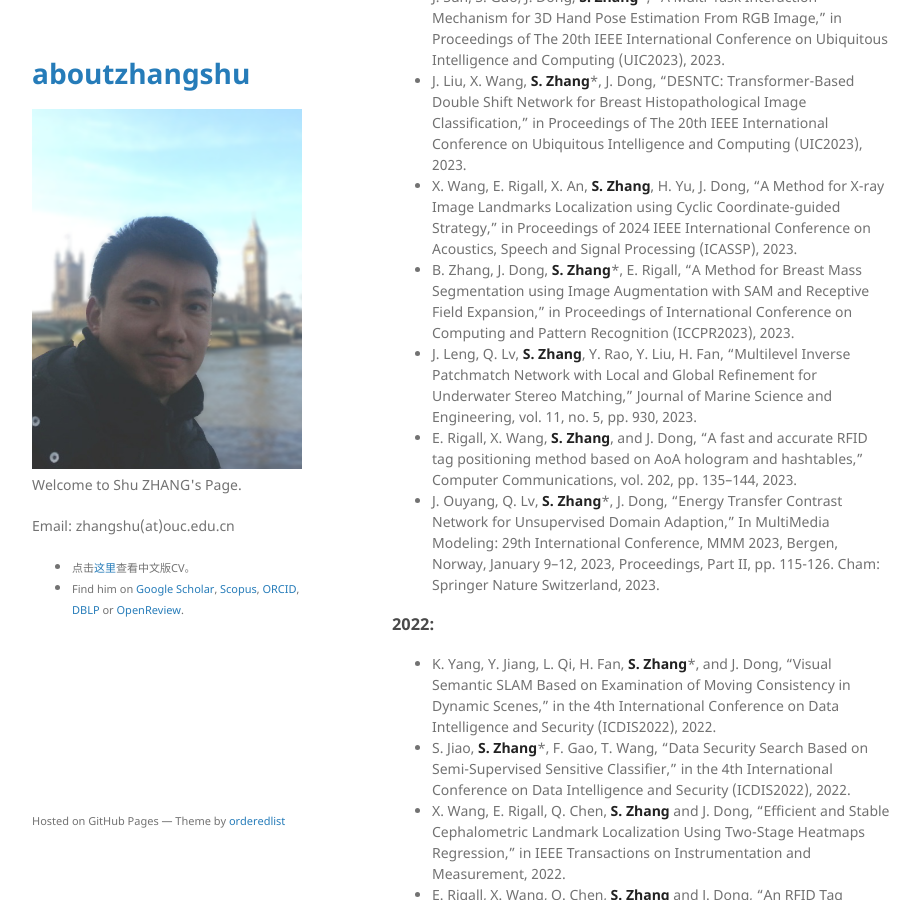
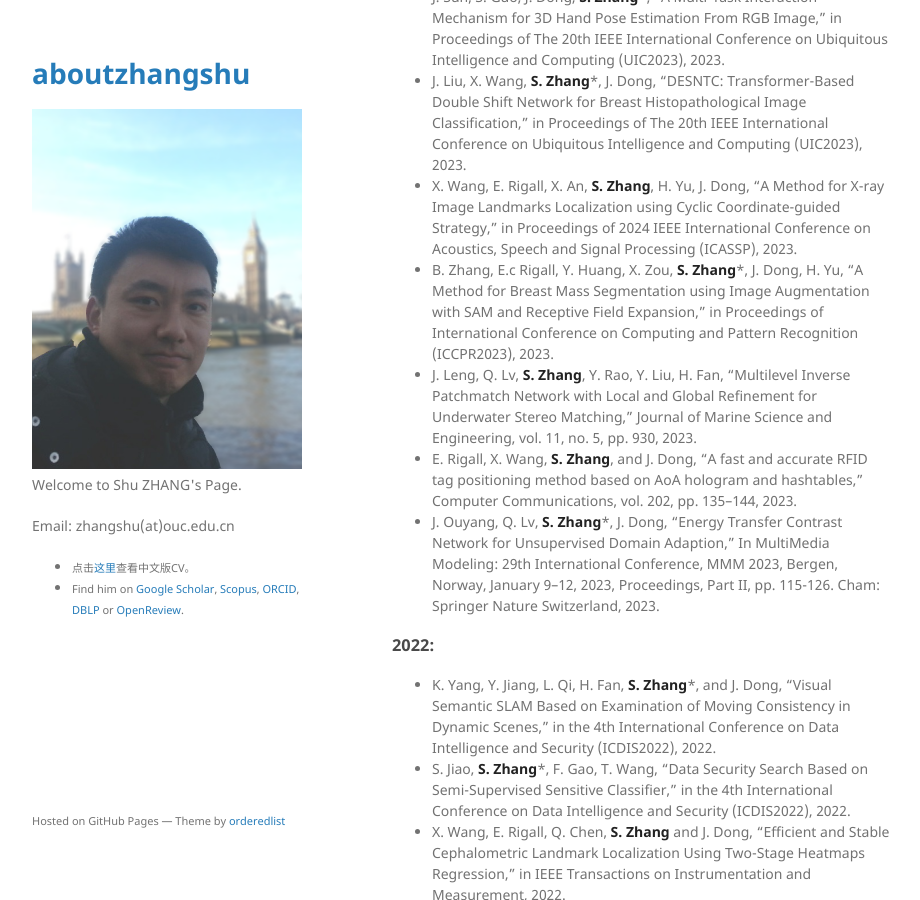
Before and after one commit to jackyspeed/aboutzhangshu, a Jekyll site: the page built from index.md, in a window 1280 px wide and 900 px high, scrolled down 2238 px. Shown: the whole window, without its empty margins (178-1098 px from the left). Built offline with Jekyll 4.4.1, drawn with Linux system fonts in a browser that asks for light colours; our own code applies the rules of GitHub Pages for plain Markdown files.

Commit message:
Update index.md

```diff
--- a/index.md
+++ b/index.md
@@ -76,7 +76,7 @@ Shu Zhang is currently an Associate Professor and Postgraduate supervisor at Oce
 - J. Sun, S. Guo, J. Dong, **S. Zhang***, "A Multi-Task Interaction Mechanism for 3D Hand Pose Estimation From RGB Image," in Proceedings of The 20th IEEE International Conference on Ubiquitous Intelligence and Computing (UIC2023), 2023.
 - J. Liu, X. Wang, **S. Zhang***, J. Dong, "DESNTC: Transformer-Based Double Shift Network for Breast Histopathological Image Classification," in Proceedings of The 20th IEEE International Conference on Ubiquitous Intelligence and Computing (UIC2023), 2023.
 - X. Wang, E. Rigall, X. An, **S. Zhang**, H. Yu, J. Dong, "A Method for X-ray Image Landmarks Localization using Cyclic Coordinate-guided Strategy," in Proceedings of 2024 IEEE International Conference on Acoustics, Speech and Signal Processing (ICASSP), 2023.
-- B. Zhang, J. Dong, **S. Zhang***, E. Rigall, "A Method for Breast Mass Segmentation using Image Augmentation with SAM and Receptive Field Expansion," in Proceedings of International Conference on Computing and Pattern Recognition (ICCPR2023), 2023.
+- B. Zhang, E.c Rigall, Y. Huang, X. Zou, **S. Zhang***, J. Dong, H. Yu, "A Method for Breast Mass Segmentation using Image Augmentation with SAM and Receptive Field Expansion," in Proceedings of International Conference on Computing and Pattern Recognition (ICCPR2023), 2023.
 - J. Leng, Q. Lv, **S. Zhang**, Y. Rao, Y. Liu, H. Fan, "Multilevel Inverse Patchmatch Network with Local and Global Refinement for Underwater Stereo Matching," Journal of Marine Science and Engineering, vol. 11, no. 5, pp. 930, 2023.
 - E. Rigall, X. Wang, **S. Zhang**, and J. Dong, "A fast and accurate RFID tag positioning method based on AoA hologram and hashtables," Computer Communications, vol. 202, pp. 135–144, 2023.
 - J. Ouyang, Q. Lv, **S. Zhang***, J. Dong, "Energy Transfer Contrast Network for Unsupervised Domain Adaption," In MultiMedia Modeling: 29th International Conference, MMM 2023, Bergen, Norway, January 9–12, 2023, Proceedings, Part II, pp. 115-126. Cham: Springer Nature Switzerland, 2023.
```
